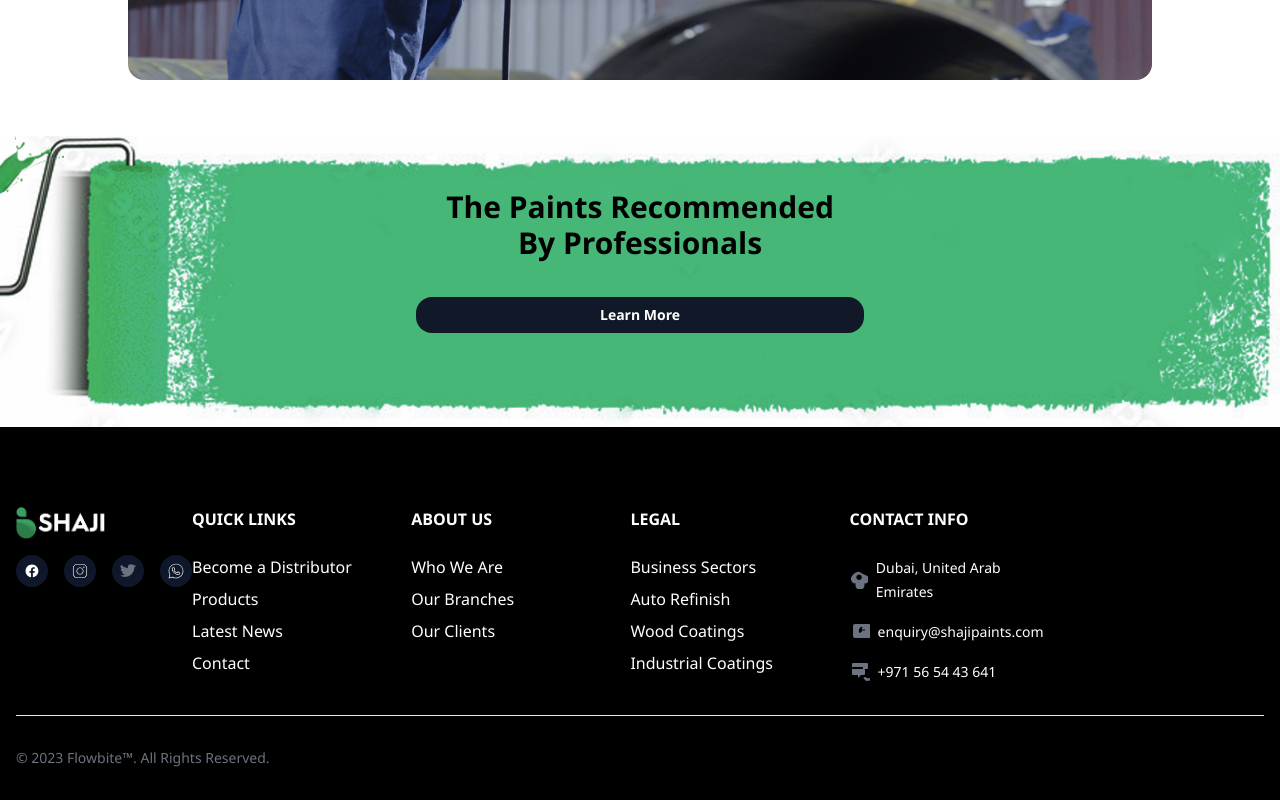
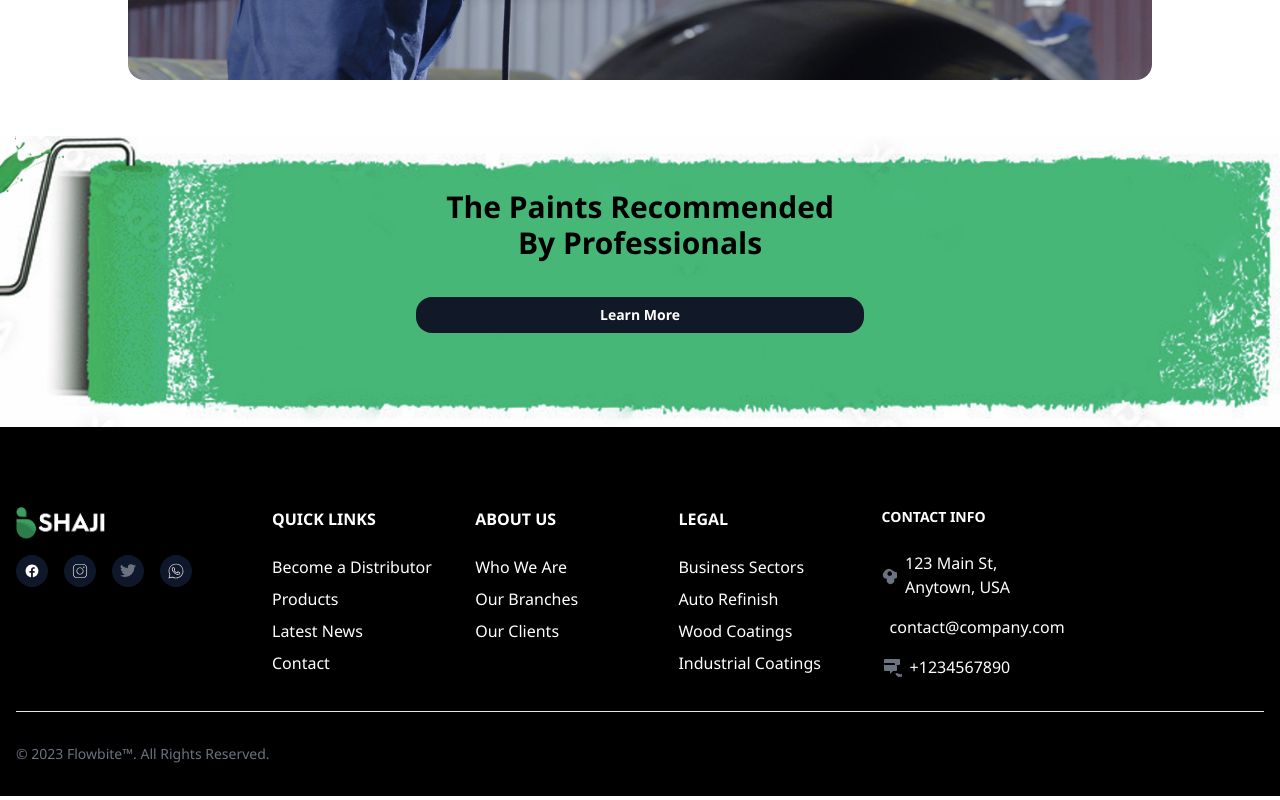
Before and after one commit to Muhammedshahir001/Shaji-paints, a React (Create React App) app: page / in a window 1280 px wide. Shown: the part 3515-4315 px from the top of the page. Built offline with nearby package versions, Linux system fonts and the light colour scheme.

Commit message:
footer new update

```diff
--- a/src/components/user/Layouts/Footer.jsx
+++ b/src/components/user/Layouts/Footer.jsx
@@ -1,8 +1,6 @@
 import React from "react";
 import { Link } from "react-router-dom";
 import footerLogo from "../../../images/Shaji New Black-01.png";
-import { MdOutlineEmail } from "react-icons/md";
-
 
 function Footer() {
   return (
@@ -78,7 +76,7 @@ function Footer() {
               </Link>
             </div>
           </div>
-          <div className="grid grid-cols-2 md:grid-cols-4 lg:grid-cols-5 gap-4 sm:gap-6">
+          <div className="grid grid-cols-2 pl-20 gap-8 sm:gap-6 sm:grid-cols-5">
             <div>
               <h1 className="mb-6 text-base font-bold text-white uppercase dark:text-white">
                 Quick Links
@@ -156,9 +154,9 @@ function Footer() {
               </ul>
             </div>
             <div>
-              <h1 className="mb-6 text-base font-bold text-white uppercase dark:text-white">
+              <h2 className="mb-6 text-sm font-semibold text-white uppercase dark:text-white">
                 Contact Info
-              </h1>
+              </h2>
               <ul className="text-white dark:text-gray-400 font-medium">
                 <li className="flex items-center mb-4">
                   <svg
@@ -169,14 +167,9 @@ function Footer() {
                   >
                     <path d="M10 2c-3.07 0-5.7 1.6-7.23 4C1.77 7.36 1 8.62 1 10c0 2.76 2.24 5 5 5h.38c-.25.58-.38 1.24-.38 1.92 0 2.76 2.24 5 5 5s5-2.24 5-5c0-.68-.13-1.34-.38-1.92h.38c2.76 0 5-2.24 5-5 0-2.21-1.79-4-4-4zm0 9c-1.65 0-3-1.35-3-3s1.35-3 3-3 3 1.35 3 3-1.35 3-3 3z" />
                   </svg>
-                  <li className="">
-                    <Link
-                      href="#"
-                      className=" text-sm hover:underline text-white"
-                    >
-                      Dubai, United Arab Emirates
-                    </Link>
-                  </li>
+                  <span className="hover:underline text-white">
+                    123 Main St, Anytown, USA
+                  </span>
                 </li>
                 <li className="flex items-center mb-4">
                   <svg
@@ -190,14 +183,9 @@ function Footer() {
                       d="M19 3a2 2 0 0 1 2 2v10a2 2 0 0 1-2 2H5a2 2 0 0 1-2-2V5a2 2 0 0 1 2-2h14zM8 10.5A1.5 1.5 0 0 1 9.5 12h1A1.5 1.5 0 0 1 12 10.5V8A1.5 1.5 0 0 1 13.5 6h-3A1.5 1.5 0 0 1 9 7.5v3zm7-1h-3v-1h3v1z"
                     />
                   </svg>
-                  <li className="">
-                    <Link
-                      href="#"
-                      className=" text-sm hover:underline text-white"
-                    >
-                      enquiry@shajipaints.com
-                    </Link>
-                  </li>
+                  <span className="hover:underline text-white">
+                    contact@company.com
+                  </span>
                 </li>
                 <li className="flex items-center">
                   <svg
@@ -211,11 +199,9 @@ function Footer() {
                       d="M2 3a1 1 0 0 1 1-1h14a1 1 0 0 1 1 1v4a1 1 0 0 1-1 1H3a1 1 0 0 1-1-1V3zm0 10a1 1 0 0 0 1 1h5v3l3-3h3a1 1 0 0 0 1-1v-4a1 1 0 0 0-1-1h-1V7a1 1 0 0 0-1-1H3a1 1 0 0 0-1 1v6zm15.293 6.707a1 1 0 0 1-1.414 0l-2-2a1 1 0 0 1 1.414-1.414L19 17.586l2.293-2.293a1 1 0 0 1 1.414 1.414l-3 3z"
                     />
                   </svg>
-                  <li className="">
-                    <Link href="#" className=" text-sm hover:underline text-white">
-                      +971 56 54 43 641
-                    </Link>
-                  </li>
+                  <span className="hover:underline text-white">
+                    +1234567890
+                  </span>
                 </li>
               </ul>
             </div>
```
